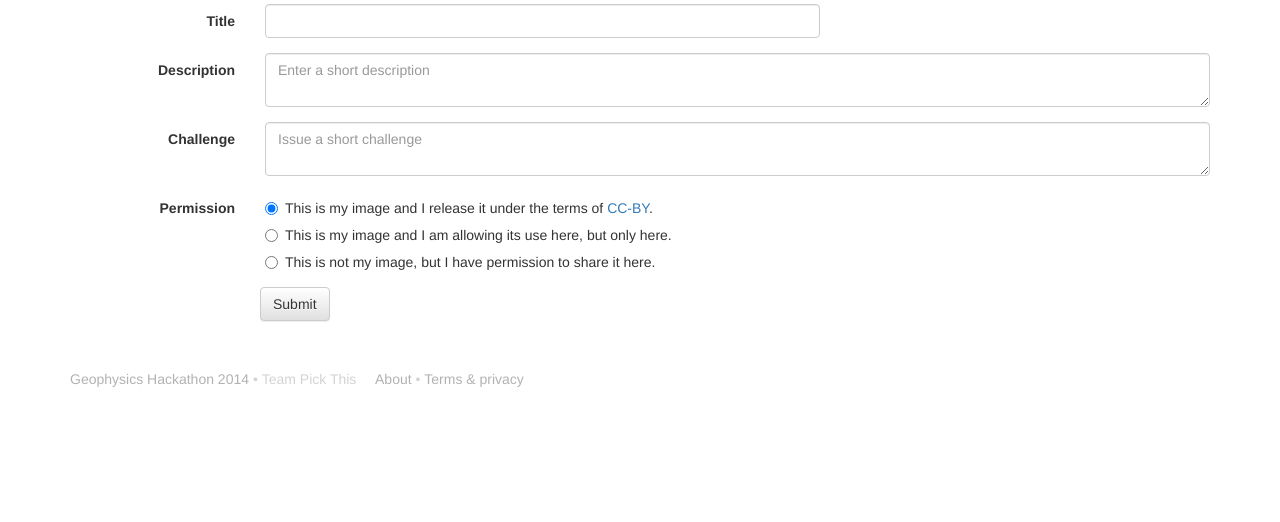
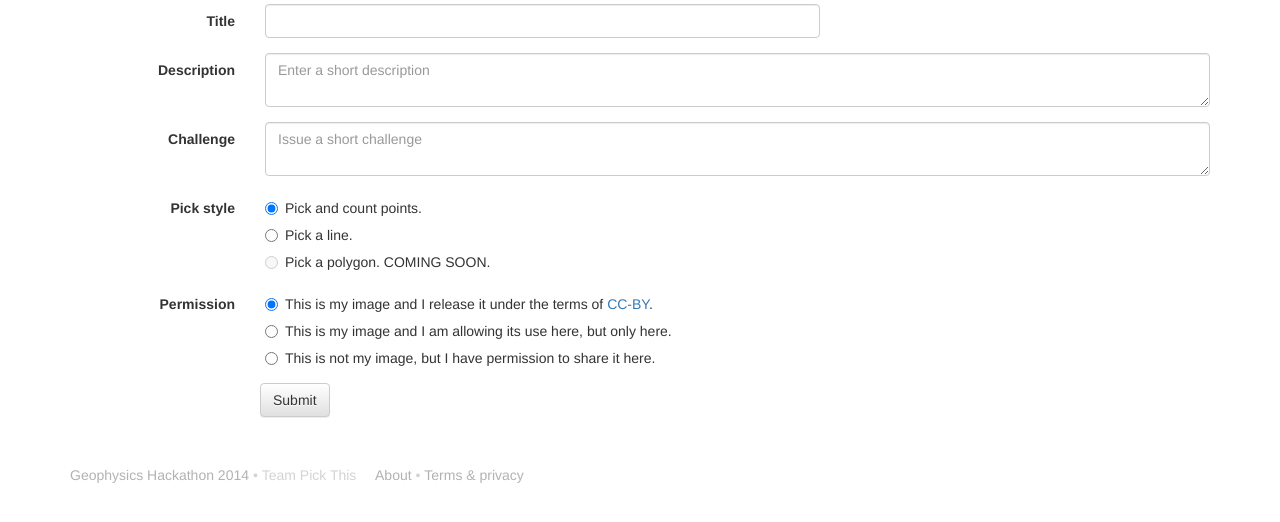
Before and after one commit to stevejpurves/pickr, a Python web app: template templates/add_image.html in a window 1280 px wide. Shown: the part 202-724 px from the top of the page. Run offline with Jinja, Linux system fonts and the light colour scheme; the template is opened without the code that fills it, so the values that code supplies are empty; some libraries are stand-ins or nearby versions.

Commit message:
added pickstyle

```diff
--- a/templates/add_image.html
+++ b/templates/add_image.html
@@ -38,23 +38,44 @@
         </div>
 
         <div class="form-group">
+          <label for="pickstyle" class="col-sm-2 control-label">Pick style</label>
+          <div class="radio col-sm-10">
+            <label>
+              <input type="radio" name="pickstyle" id="points" value="points" checked>
+              Pick and count points.
+            </label>
+          </div>
+          <div class="radio col-sm-offset-2 col-sm-10">
+            <label>
+              <input type="radio" name="pickstyle" id="line" value="line">
+              Pick a line.
+            </label>
+          </div>
+          <div class="radio disabled col-sm-offset-2 col-sm-10">
+            <label>
+              <input type="radio" name="pickstyle" id="polygon" value="polygon" disabled>
+              Pick a polygon. COMING SOON.
+            </label>
+          </div>
+        </div>
+
+        <div class="form-group">
           <label for="permission" class="col-sm-2 control-label">Permission</label>
           <div class="radio col-sm-10">
             <label>
-              <input type="radio" name="optionsRadios" id="cc-by" value="cc-by"
-		     name="cc-by" checked>
+              <input type="radio" name="permission" id="cc-by" value="CC-BY" checked>
               This is my image and I release it under the terms of <a href="http://bit.ly/cc-by">CC-BY</a>.
             </label>
           </div>
           <div class="radio col-sm-offset-2 col-sm-10">
             <label>
-              <input type="radio" name="optionsRadios" id="limited" value="limited">
+              <input type="radio" name="permission" id="limited" value="Copyright. Used with permission">
               This is my image and I am allowing its use here, but only here.
             </label>
           </div>
           <div class="radio col-sm-offset-2 col-sm-10">
             <label>
-              <input type="radio" name="optionsRadios" id="3rdparty" value="3rdparty">
+              <input type="radio" name="permission" id="3rdparty" value="Copyright. Used with permission">
               This is not my image, but I have permission to share it here.
             </label>
           </div>
--- a/templates/choose.html
+++ b/templates/choose.html
@@ -38,10 +38,8 @@
         <img class="img-responsive" src="{{i['image']}}" alt="" />
       </a>
       <div class="caption">
-        {{i.description}}
-	{{i.challenge}}
-	{{i.permission}}
-	{{i.title}}
+      	<span class="lead">{{i.title}}</span><br />
+        {{i.description[:100]}} <!-- Limit to 100 characters -->
       </div>
     </div>
   </div>
```
Also changed, not shown: main.py (+7 -4 lines), templates/pickpoint.html (+4 -3 lines).
